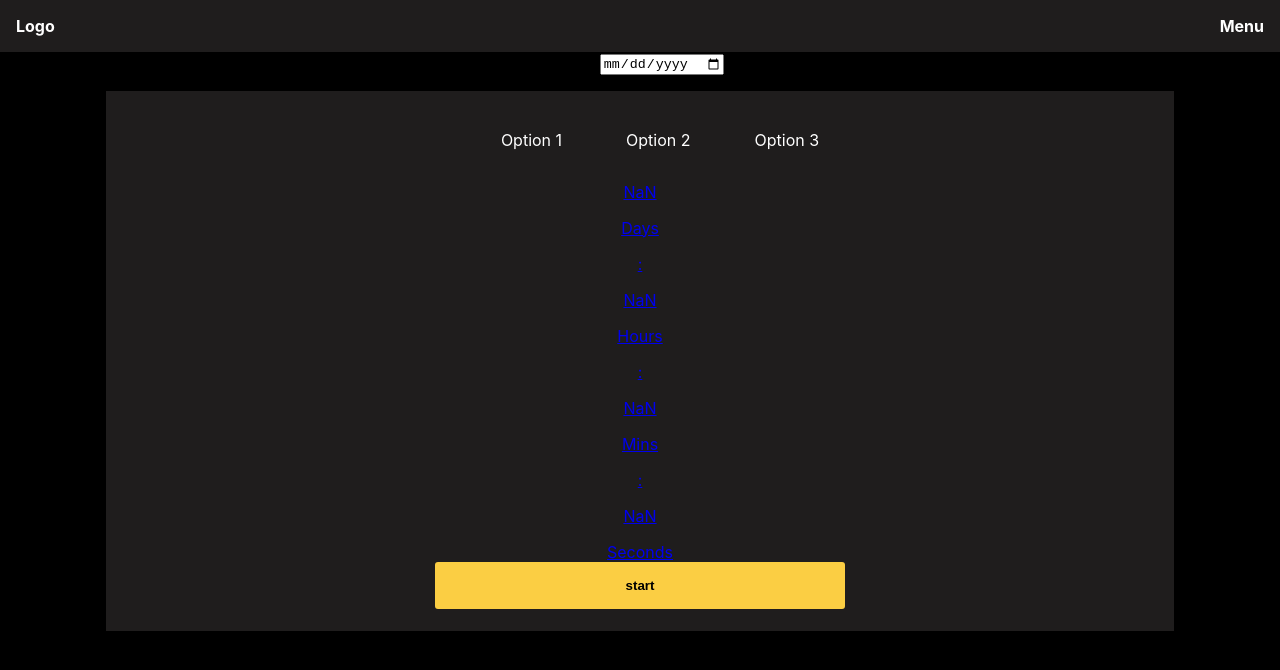
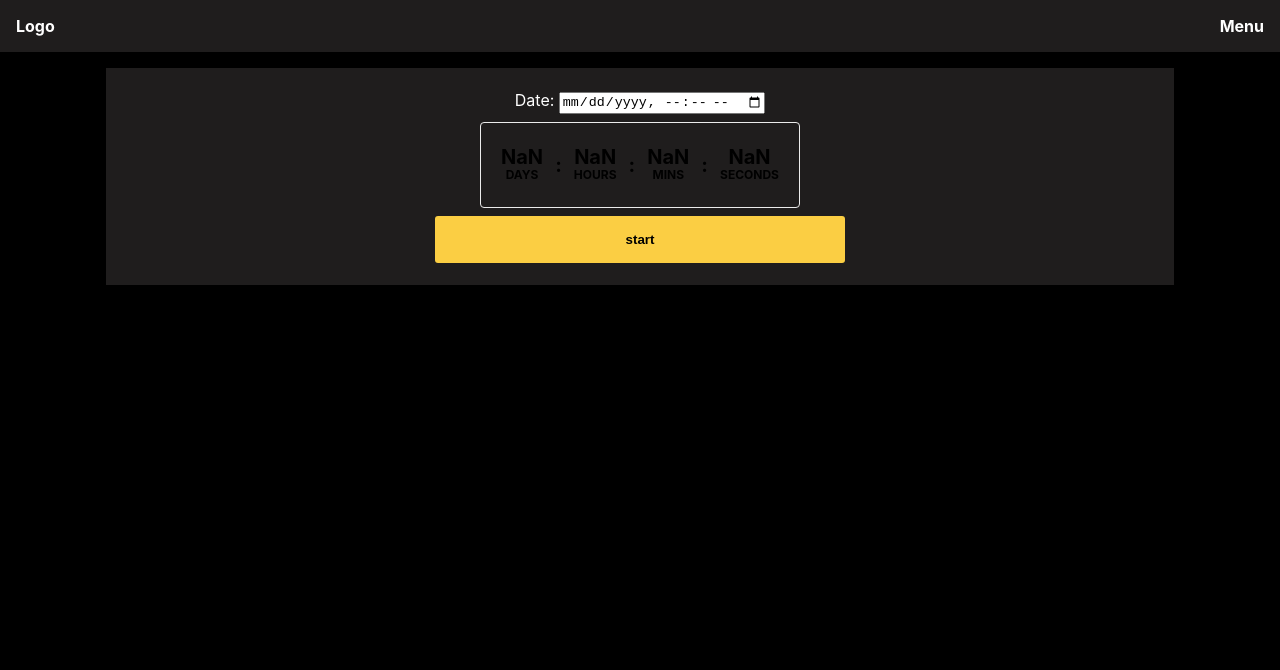
Before and after one commit to DoddyMatabaro/timeChrono22, a React (Create React App) app: page / in a window 1280 px wide. Shown: the top 670 px of the page. Built offline with nearby package versions, Linux system fonts and the light colour scheme.

Commit message:
styled input[datetime]

```diff
--- a/src/Clock/index.jsx
+++ b/src/Clock/index.jsx
@@ -2,15 +2,10 @@ import React from 'react'
 import ClockItems from '../ClockItems'
 import './clock.css';
 function Clock() {
+
   return (
     <section id="clock">
-        <div>
-            <label>Date: </label>
-              <input
-                  type="date"
-                  name="date"
-              />
-        </div>
+
         <ClockItems />
     </section>
   )
--- a/src/ClockItems/clockItems.css
+++ b/src/ClockItems/clockItems.css
@@ -30,3 +30,63 @@ button{
     padding: 1rem;
     background-color: #FBCE43;
 }
+
+
+.expired-notice {
+    text-align: center;
+    padding: 2rem;
+    border: 1px solid #ebebeb;
+    border-radius: 0.25rem;
+    margin: 0.5rem;
+  }
+
+  .expired-notice > span {
+    font-size: 2.5rem;
+    font-weight: bold;
+    color: red;
+  }
+
+  .expired-notice > p {
+    font-size: 1.5rem;
+  }
+
+  .show-counter {
+    padding: 0.5rem;
+  }
+
+  .show-counter .countdown-link {
+    display: flex;
+    flex-direction: row;
+    justify-content: center;
+    align-items: center;
+    font-weight: 700;
+    font-size: 1.25rem;
+    line-height: 1.75rem;
+    padding: 0.5rem;
+    border: 1px solid #ebebeb;
+    border-radius: 0.25rem;
+    text-decoration: none;
+    color: #000;
+  }
+
+  .show-counter .countdown {
+    line-height: 1.25rem;
+    padding: 0 0.75rem 0 0.75rem;
+    align-items: center;
+    display: flex;
+    flex-direction: column;
+  }
+
+  .show-counter .countdown.danger {
+    color: #ff0000;
+  }
+
+  .show-counter .countdown > p {
+    margin: 0;
+  }
+
+  .show-counter .countdown > span {
+    text-transform: uppercase;
+    font-size: 0.75rem;
+    line-height: 1rem;
+  }
--- a/src/ClockItems/index.jsx
+++ b/src/ClockItems/index.jsx
@@ -1,4 +1,4 @@
-import React from 'react';
+import React, { useState } from 'react';
 
 import './clockItems.css';
 import DateTimeDisplay from '../DateTimeDisplay';
@@ -34,15 +34,24 @@ const ShowCounter = ({days, hours, minutes, seconds})=>{
   );
 };
 
-function ClockItems(targetDate) {
-  const [days, hours, minutes, seconds] = useCountdown(targetDate);
+function ClockItems() {
+  const [currentDateValue, setCurrentDateValue] = useState("");
+  // let targetDate = currentDateValue;
+  const [days, hours, minutes, seconds] = useCountdown(currentDateValue);
+      function handleChangeDate(e){
+        setCurrentDateValue(e.currentTarget.value);
+      }
+
+
   return (
     <article>
-            <ul  className="clock-options" >
-                <li>Option 1</li>
-                <li>Option 2</li>
-                <li>Option 3</li>
-            </ul>
+            <div>
+                <label>Date: </label>
+                <input
+                    type="datetime-local"
+                    onChange={(e)=>handleChangeDate(e)}
+                />
+           </div>
             {(days + hours + minutes + seconds <= 0)
                   ?
                   <ExpiredNotice />
```
